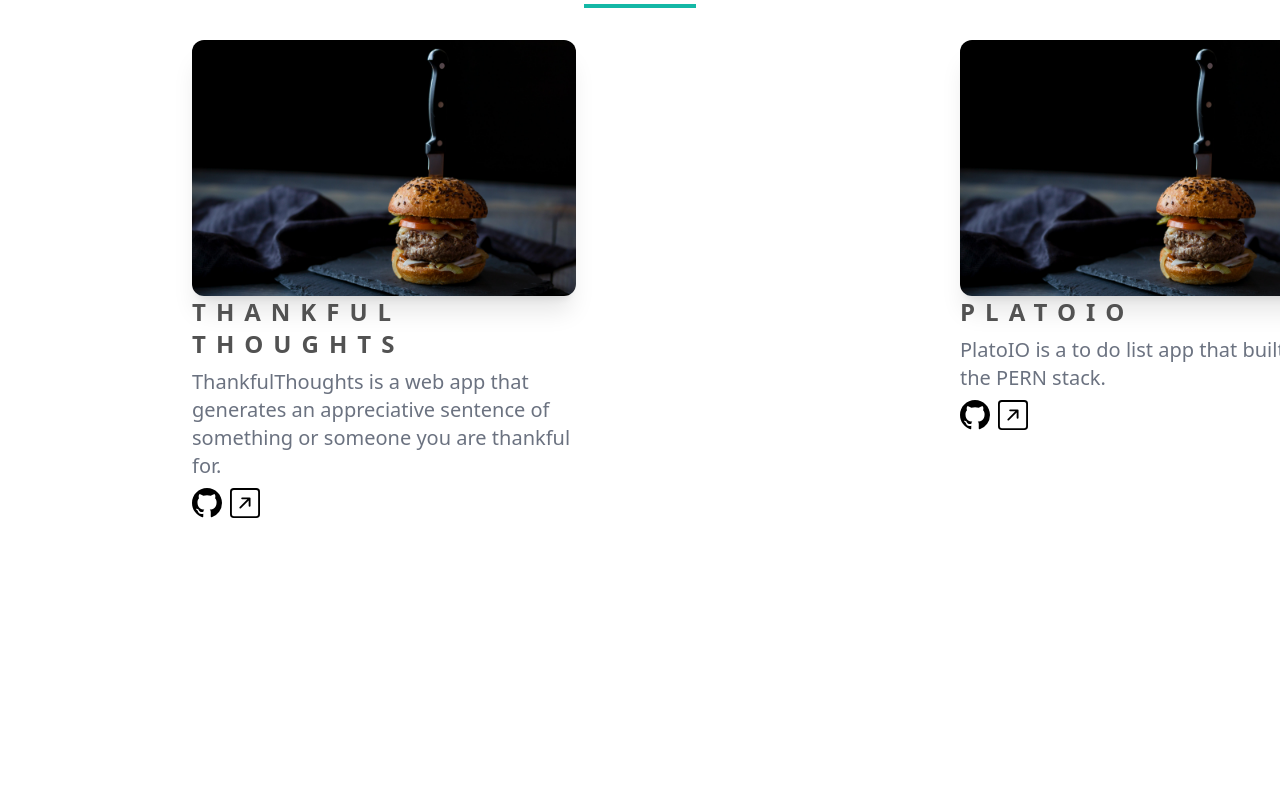
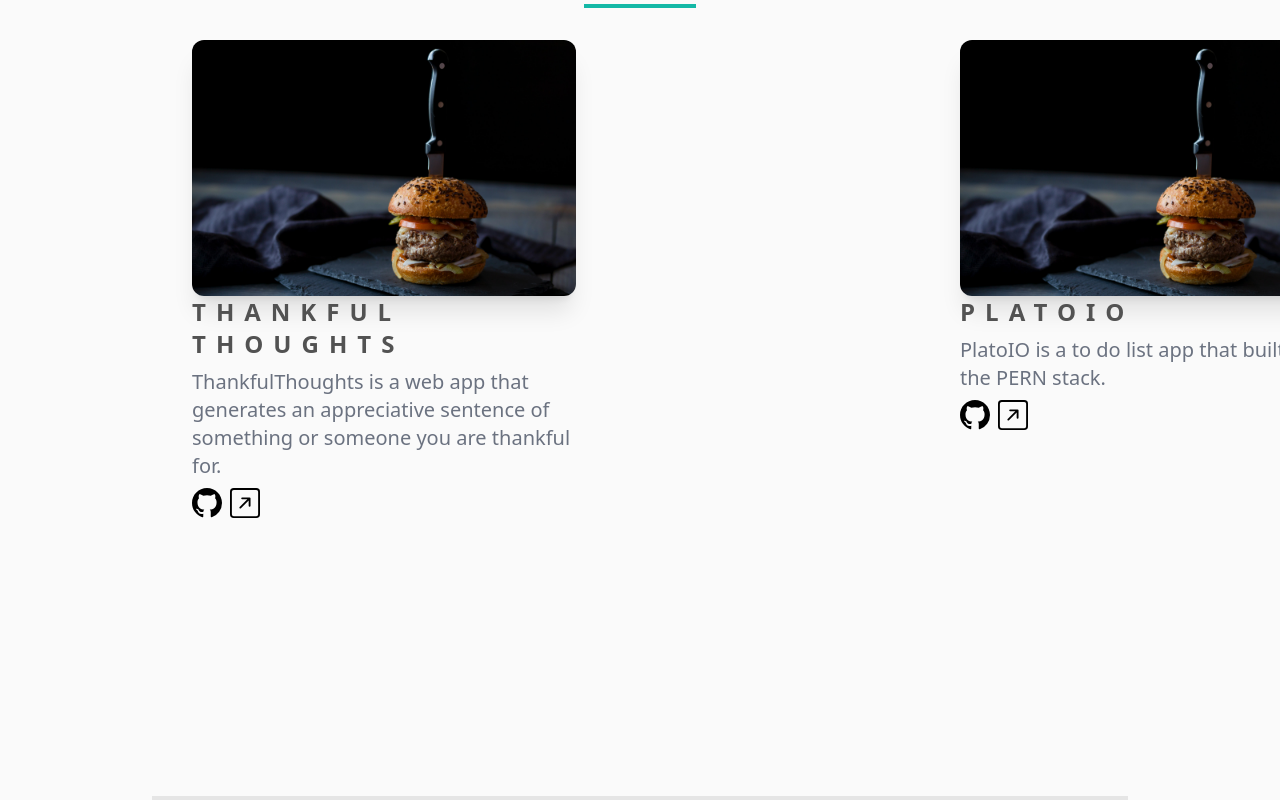
Before and after one commit to mjasprec14/next-portfolio, a Next.js app: page / in a window 1280 px wide. Shown: the part 1719-2519 px from the top of the page. Before the commit the page ends 2483 px from the top, so only its background shows below. Built offline with nearby package versions, Linux system fonts and the light colour scheme.

Commit message:
feat: Footer initial

```diff
--- /dev/null
+++ b/src/components/Footer/Footer.tsx
@@ -0,0 +1,16 @@
+import React from 'react';
+
+type Props = {};
+
+const Footer = (props: Props) => {
+  return (
+    <footer
+      id='footer'
+      className='mx-auto max-w-3xl px-4 sm:px-6 md:max-w-5xl'
+    >
+      <hr className='w-full h-1 mx-auto mt-8 bg-neutral-200 border-0' />
+    </footer>
+  );
+};
+
+export default Footer;
--- a/src/components/index.tsx
+++ b/src/components/index.tsx
@@ -3,3 +3,4 @@ export { default as Hero } from './Hero/Hero';
 export { default as Navbar } from './Navbar/Navbar';
 export { default as Projects } from './Projects/Projects';
 export { default as SlideUp } from './SlideUp/SlideUp';
+export { default as Footer } from './Footer/Footer';
--- a/src/pages/index.tsx
+++ b/src/pages/index.tsx
@@ -1,9 +1,9 @@
 import Head from 'next/head';
-import { About, Hero, Projects, Navbar } from '@components/index';
+import { About, Hero, Projects, Navbar, Footer } from '@components/index';
 
 export default function Home() {
   return (
-    <main className='snap-y snap-mandatory'>
+    <main className='bg-zinc-50 dark:bg-zinc-900 min-h-screen snap-y snap-mandatory'>
       <Head>
         <title>MJ Asprec&apos;s Portfolio</title>
       </Head>
@@ -11,6 +11,7 @@ export default function Home() {
       <Hero />
       <About />
       <Projects />
+      <Footer />
     </main>
   );
 }
```
